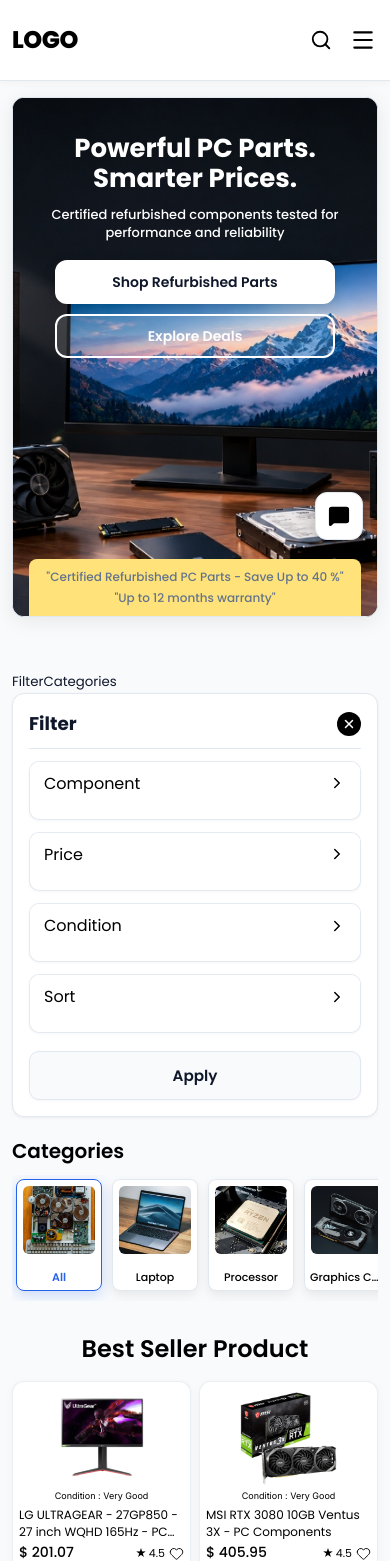
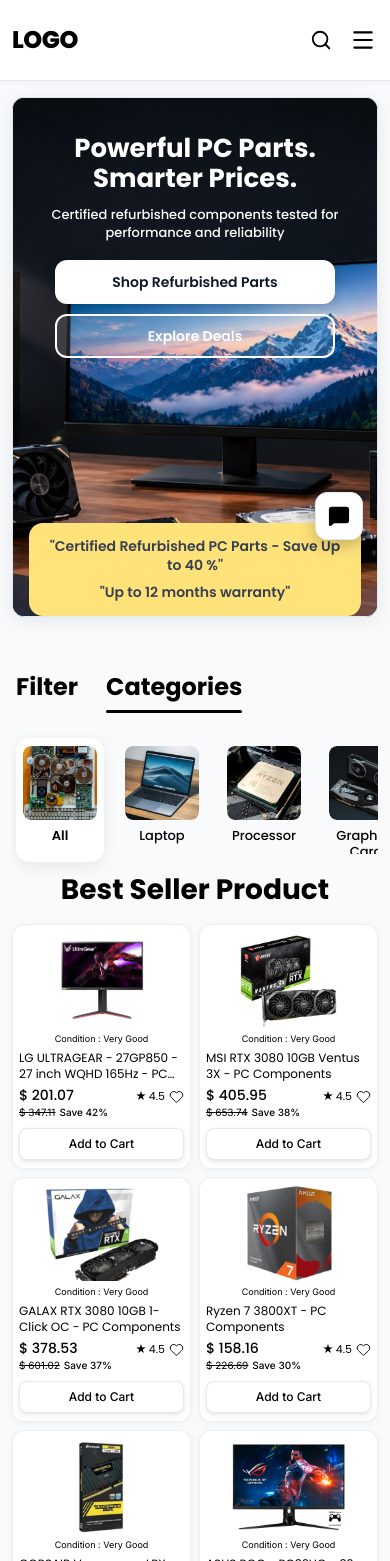
Before and after one commit to Dubey411/ZynFront, a React (Vite) app: page / in a window 390 px wide. Shown: the top 1561 px of the page. Built offline with nearby package versions, Linux system fonts and the light colour scheme; a web font is replaced by a local one.

Commit message:
style(mobile): match Figma mobile design for Filter and Categories tabs, category cards, and left-aligned Best Seller heading

```diff
--- a/src/index.css
+++ b/src/index.css
@@ -700,6 +700,10 @@
   padding: 30px 0 60px;
 }
 
+.mobile-catalog-tabs {
+  display: none;
+}
+
 .catalog-master-layout {
   display: grid;
   grid-template-columns: 240px 1fr;
@@ -3406,7 +3410,7 @@
   }
 }
 
-@media (max-width: 768px) {
+@media (max-width: 1024px) {
   .desktop-nav,
   .desktop-search,
   .desktop-actions,
@@ -3485,16 +3489,19 @@
   .hero-bottom-yellow-strip {
     width: 100%;
     height: auto;
-    padding: 10px 14px;
+    padding: 14px 16px;
     flex-direction: column;
-    gap: 6px;
-    border-radius: 8px 8px 0 0;
+    gap: 8px;
+    border-radius: 14px;
+    box-sizing: border-box;
   }
 
   .hero-bottom-yellow-strip .strip-item {
-    font-size: 12px;
+    font-size: 14px;
+    font-weight: 600;
+    color: #374151;
     white-space: normal;
-    line-height: 1.3;
+    line-height: 1.35;
     text-align: center;
   }
 
@@ -3506,6 +3513,63 @@
   /* 2. Catalog Section Mobile (Filter + Categories + Best Sellers) */
   .catalog-section {
     padding: 24px 0 40px;
+  }
+
+  /* Mobile Catalog Header Tabs matching Figma Mobile Screenshot */
+  .mobile-catalog-tabs {
+    display: flex;
+    align-items: center;
+    gap: 28px;
+    margin-bottom: 24px;
+    padding: 0 4px;
+    border-bottom: none;
+  }
+
+  .mobile-catalog-tab-btn {
+    font-family: var(--font-primary);
+    font-size: 24px;
+    font-weight: 700;
+    color: #000000;
+    background: none;
+    border: none;
+    padding: 0 0 6px 0;
+    cursor: pointer;
+    position: relative;
+    display: inline-flex;
+    align-items: center;
+    gap: 6px;
+    transition: opacity 0.2s ease;
+  }
+
+  .mobile-catalog-tab-btn.active {
+    color: #000000;
+  }
+
+  /* Active underline indicator matching Figma Mobile */
+  .mobile-catalog-tab-btn.active::after {
+    content: '';
+    position: absolute;
+    bottom: -3px;
+    left: 0;
+    right: 0;
+    height: 3px;
+    background-color: #000000;
+    border-radius: 2px;
+  }
+
+  .mobile-catalog-tab-btn:not(.active) {
+    color: #000000;
+    opacity: 1;
+    font-weight: 700;
+  }
+
+  .mobile-tab-count {
+    font-size: 12px;
+    font-weight: 600;
+    background-color: #0F172A;
+    color: #FFFFFF;
+    border-radius: 99px;
+    padding: 2px 7px;
   }
 
   .catalog-master-layout {
@@ -3515,6 +3579,21 @@
     width: 100%;
   }
 
+  .catalog-main-area.mobile-hidden,
+  .catalog-left-sidebar.mobile-hidden {
+    display: none !important;
+  }
+
+  .catalog-main-area.mobile-visible,
+  .catalog-left-sidebar.mobile-visible {
+    display: block !important;
+    width: 100%;
+  }
+
+  .categories-heading-figma {
+    display: none !important;
+  }
+
   .catalog-left-sidebar {
     width: 100%;
   }
@@ -3534,45 +3613,101 @@
   .categories-block-card {
     width: 100%;
     max-width: 100%;
+    gap: 16px;
+  }
+
+  .category-cards-scroll {
+    width: 100%;
+    display: flex;
+    overflow-x: auto;
     gap: 14px;
-  }
-
-  .categories-heading-figma {
-    font-size: 20px;
-  }
-
-  .category-cards-scroll {
-    width: 100%;
-    padding-bottom: 10px;
-    gap: 10px;
+    padding: 4px 4px 14px 4px;
+    -webkit-overflow-scrolling: touch;
+    scrollbar-width: none;
+  }
+
+  .category-cards-scroll::-webkit-scrollbar {
+    display: none;
   }
 
   .category-item-card {
-    width: 86px;
-    min-width: 86px;
-    height: 112px;
-    min-height: 112px;
-    padding: 6px;
+    width: 88px;
+    min-width: 88px;
+    height: 124px;
+    min-height: 124px;
+    padding: 8px 6px;
+    background: transparent;
+    border: none;
+    box-shadow: none;
+    border-radius: 14px;
+    display: flex;
+    flex-direction: column;
+    align-items: center;
+    justify-content: flex-start;
+    gap: 8px;
+    flex-shrink: 0;
+  }
+
+  .category-item-card.active {
+    background-color: #FFFFFF;
+    border: none;
+    box-shadow: 0 4px 16px rgba(0, 0, 0, 0.08);
+  }
+
+  .category-item-card.active .category-label {
+    color: #000000;
+    font-weight: 600;
+  }
+
+  .category-item-card:not(.active) .category-label {
+    color: #000000;
+    font-weight: 500;
   }
 
   .category-img-box {
-    height: 68px;
+    width: 74px;
+    height: 74px;
+    border-radius: 8px;
+    background-color: #F8FAFC;
+    display: flex;
+    align-items: center;
+    justify-content: center;
+    overflow: hidden;
+    flex-shrink: 0;
+  }
+
+  .category-thumb {
+    width: 100%;
+    height: 100%;
+    object-fit: cover;
+    border-radius: 8px;
   }
 
   .category-label {
-    font-size: 11px;
-    max-width: 74px;
+    font-family: var(--font-primary);
+    font-size: 13px;
+    color: #000000;
+    text-align: center;
+    line-height: 1.2;
+    white-space: normal;
+    max-width: 82px;
+    margin-top: 0;
   }
 
   /* Best Seller Product Grid Mobile */
   .best-seller-container {
     width: 100%;
+    align-items: flex-start;
     gap: 20px;
   }
 
   .best-seller-title-figma {
-    font-size: 24px;
+    font-size: 28px;
+    font-weight: 700;
+    text-align: left;
     min-height: auto;
+    width: 100%;
+    color: #000000;
   }
 
   .best-seller-products-grid {
```
